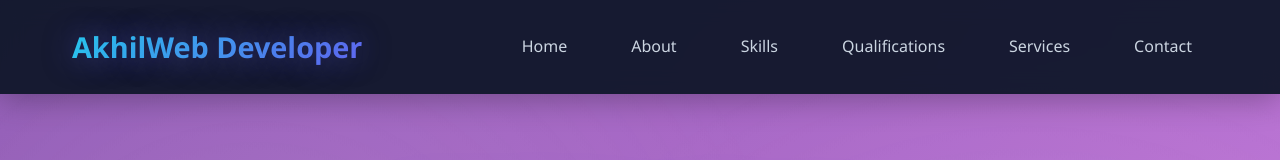
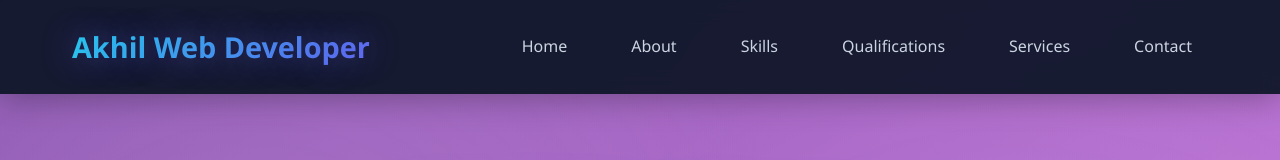
Before and after one commit to akhilmendiratta/akhilmendiratta.github.io, a plain HTML site: page index.html in a window 1280 px wide. Shown: the top 160 px of the page. Drawn offline with Linux system fonts and the light colour scheme.

Commit message:
Update index.html

```diff
--- a/index.html
+++ b/index.html
@@ -564,7 +564,7 @@
     <!-- Header -->
     <header>
         <nav>
-            <div class="logo">AkhilWeb Developer</div>
+            <div class="logo">Akhil Web Developer</div>
             <div class="menu-toggle" onclick="toggleMenu()">
                 <span></span>
                 <span></span>
```
